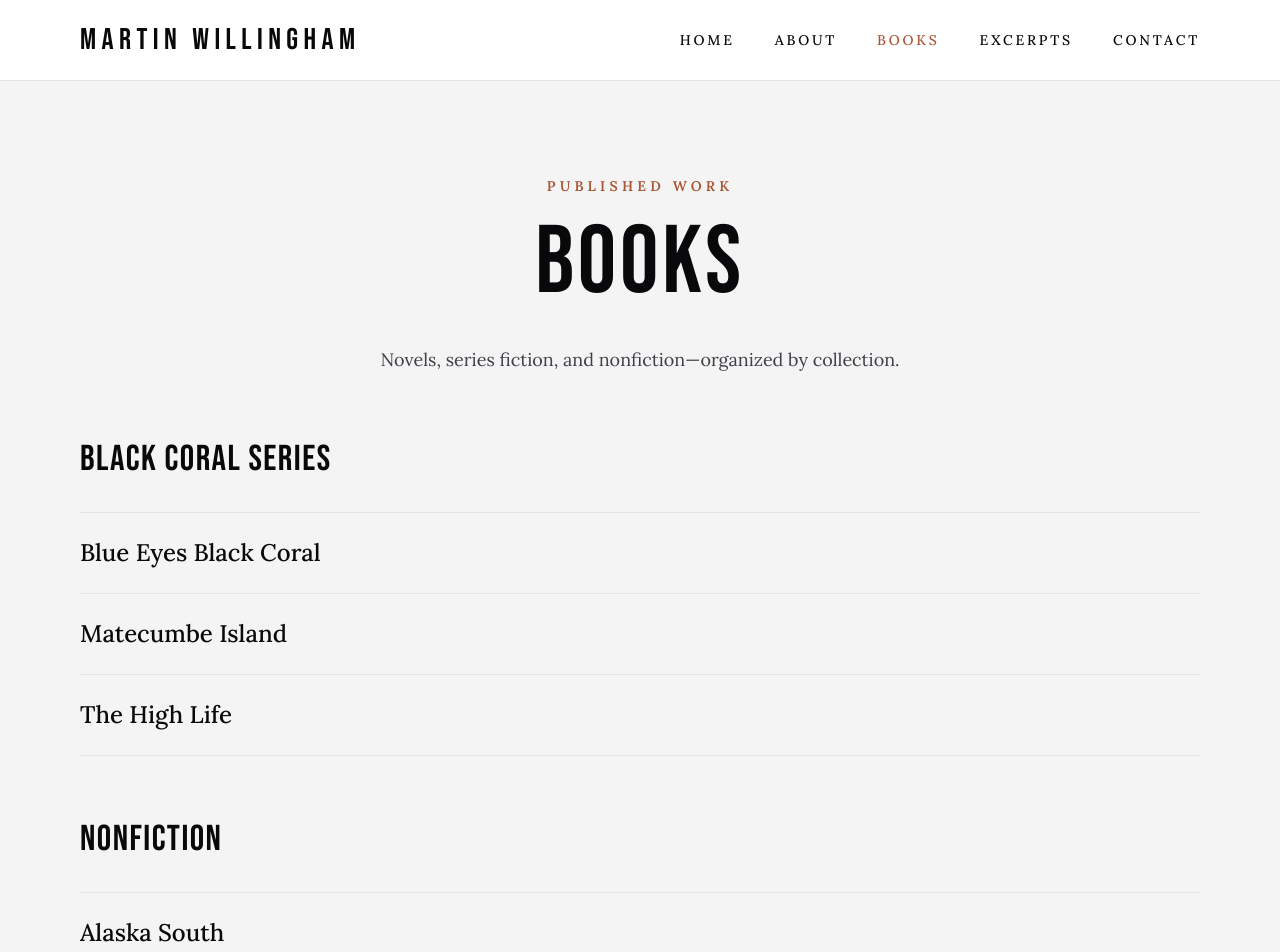
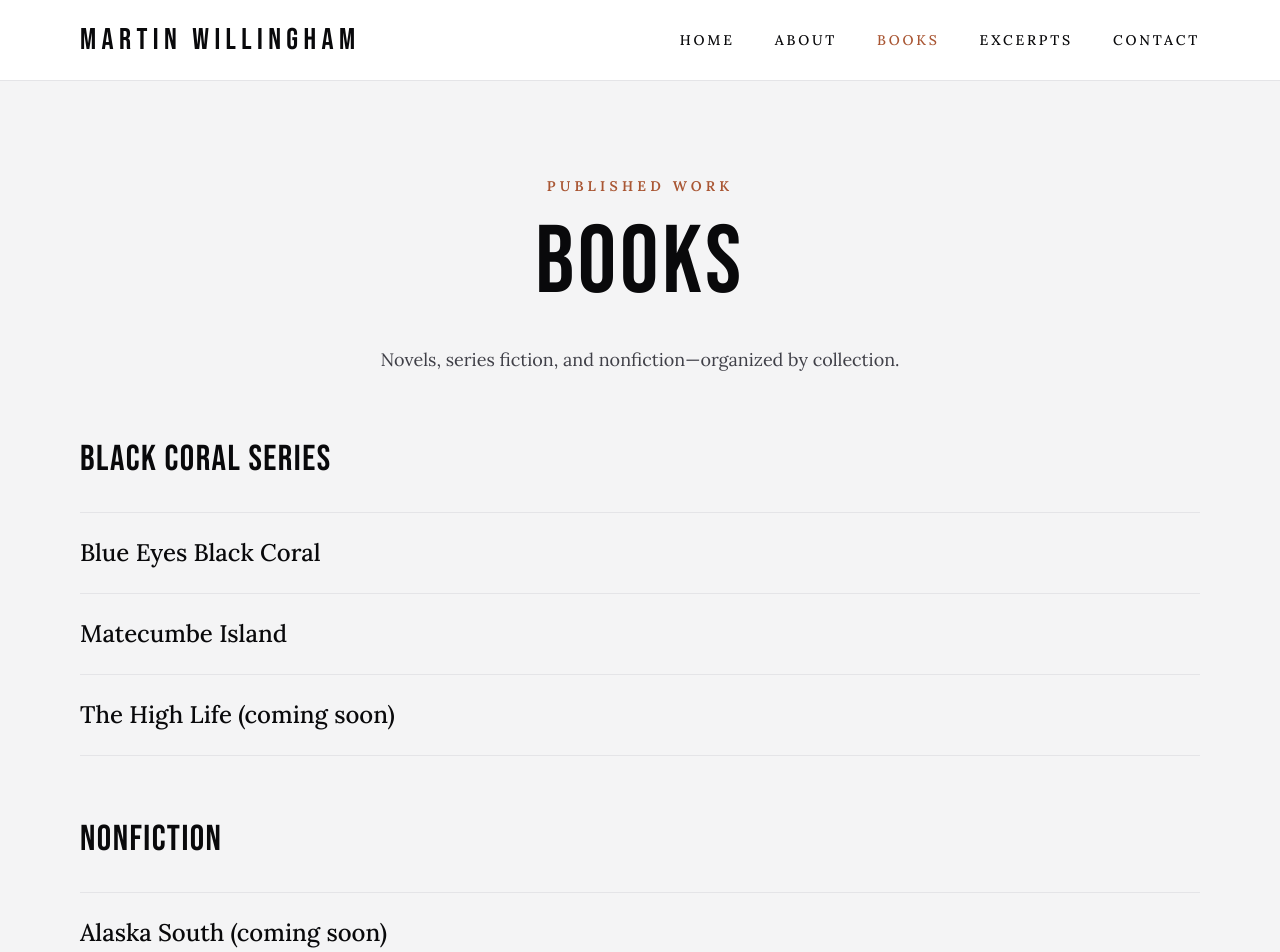
Before and after one commit to mmwillingham/martinwillingham.com, a Next.js app: page /books in a window 1280 px wide. Shown: the top 952 px of the page. Built offline with nearby package versions, Linux system fonts and the light colour scheme.

Commit message:
add coming soon

```diff
--- a/src/data/books.ts
+++ b/src/data/books.ts
@@ -50,7 +50,7 @@ export const books: Book[] = [
   {
     id: 'the-high-life',
     slug: 'the-high-life',
-    title: 'The High Life',
+    title: 'The High Life (coming soon)',
     category: 'Black Coral Series',
     eyebrow: 'Black Coral Series',
     coverImage: '/images/books/the-high-life.jpg',
@@ -71,7 +71,7 @@ export const books: Book[] = [
   {
     id: 'alaska-south',
     slug: 'alaska-south',
-    title: 'Alaska South',
+    title: 'Alaska South (coming soon)',
     category: 'Nonfiction',
     eyebrow: 'Nonfiction',
     coverImage: '/images/books/alaska-south.jpg',
```
